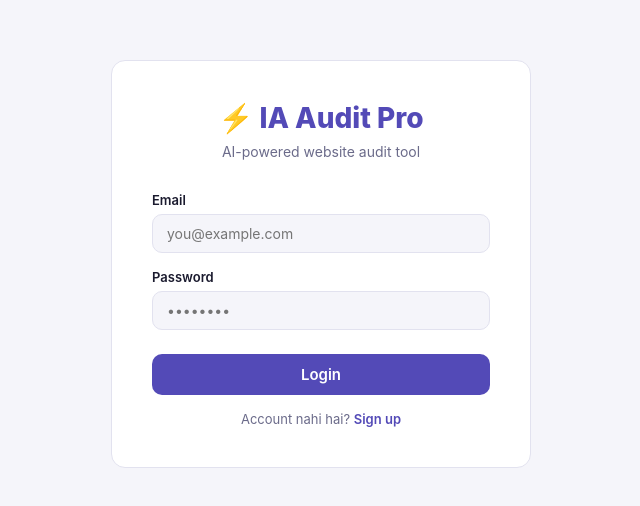
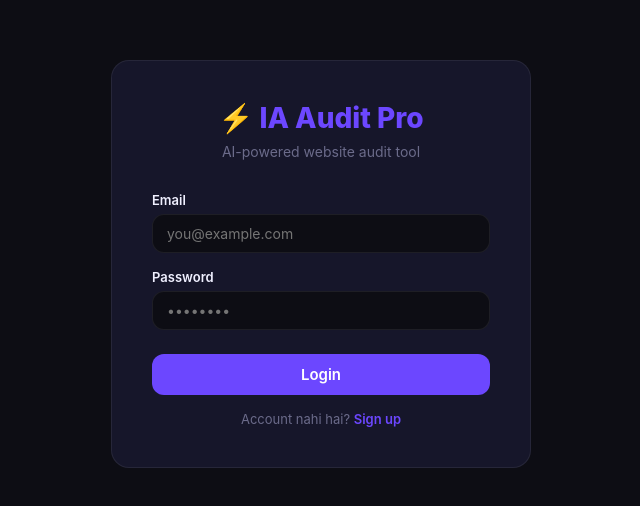
Before and after one commit to iqraaslam1022-creator/ia-audit-pros, a React (Vite) app in the folder frontend/: page / in a window 1280 px wide. Shown: the part 136-642 px from the top of the page, without its empty margins (319-959 px from the left). Built offline with nearby package versions, Linux system fonts and the light colour scheme.

Commit message:
Update index.css

```diff
--- a/frontend/src/index.css
+++ b/frontend/src/index.css
@@ -1,33 +1,58 @@
 *, *::before, *::after { box-sizing: border-box; margin: 0; padding: 0; }
 
+@import url('https://fonts.googleapis.com/css2?family=Inter:wght@300;400;500;600;700;800;900&family=Plus+Jakarta+Sans:wght@600;700;800&display=swap');
+
 :root {
-  --purple: #534AB7;
-  --purple-dark: #3C3489;
-  --purple-light: #EEEDFE;
-  --bg: #f5f5fa;
-  --card: #ffffff;
-  --border: #e2e2ef;
-  --text: #1a1a2e;
-  --muted: #6b6b8a;
-  --green: #3B6D11;
-  --green-bg: #EAF3DE;
-  --amber: #854F0B;
-  --amber-bg: #FAEEDA;
-  --red: #A32D2D;
-  --red-bg: #FCEBEB;
-  --blue: #185FA5;
-  --blue-bg: #E6F1FB;
-  --radius: 10px;
-  --radius-lg: 14px;
+  /* Brand */
+  --purple: #6C47FF;
+  --purple-dark: #4F2FE8;
+  --purple-mid: #8B6AFF;
+  --purple-light: #F0EDFF;
+  --purple-glow: rgba(108,71,255,0.15);
+
+  /* Neutrals */
+  --bg: #0D0D14;
+  --bg-2: #13131F;
+  --bg-3: #1A1A2E;
+  --card: #16162A;
+  --card-hover: #1E1E35;
+  --border: rgba(255,255,255,0.07);
+  --border-bright: rgba(108,71,255,0.3);
+
+  /* Text */
+  --text: #F0F0FF;
+  --text-2: #B8B8D0;
+  --muted: #6B6B8A;
+
+  /* Status */
+  --green: #22C55E;
+  --green-bg: rgba(34,197,94,0.1);
+  --amber: #F59E0B;
+  --amber-bg: rgba(245,158,11,0.1);
+  --red: #EF4444;
+  --red-bg: rgba(239,68,68,0.1);
+  --blue: #3B82F6;
+  --blue-bg: rgba(59,130,246,0.1);
+
+  /* Shape */
+  --radius: 12px;
+  --radius-lg: 18px;
+  --radius-xl: 24px;
+
+  /* Shadow */
+  --shadow: 0 4px 24px rgba(0,0,0,0.4);
+  --shadow-purple: 0 0 40px rgba(108,71,255,0.2);
+  --glow: 0 0 0 1px rgba(108,71,255,0.3), 0 0 20px rgba(108,71,255,0.1);
 }
 
 body {
-  font-family: -apple-system, BlinkMacSystemFont, 'Segoe UI', sans-serif;
+  font-family: 'Inter', -apple-system, BlinkMacSystemFont, sans-serif;
   background: var(--bg);
   color: var(--text);
   min-height: 100vh;
+  -webkit-font-smoothing: antialiased;
 }
 
-button { cursor: pointer; font-family: inherit; }
+button { cursor: pointer; font-family: inherit; transition: all 0.2s; }
 input, textarea { font-family: inherit; }
 a { text-decoration: none; color: inherit; }
```
